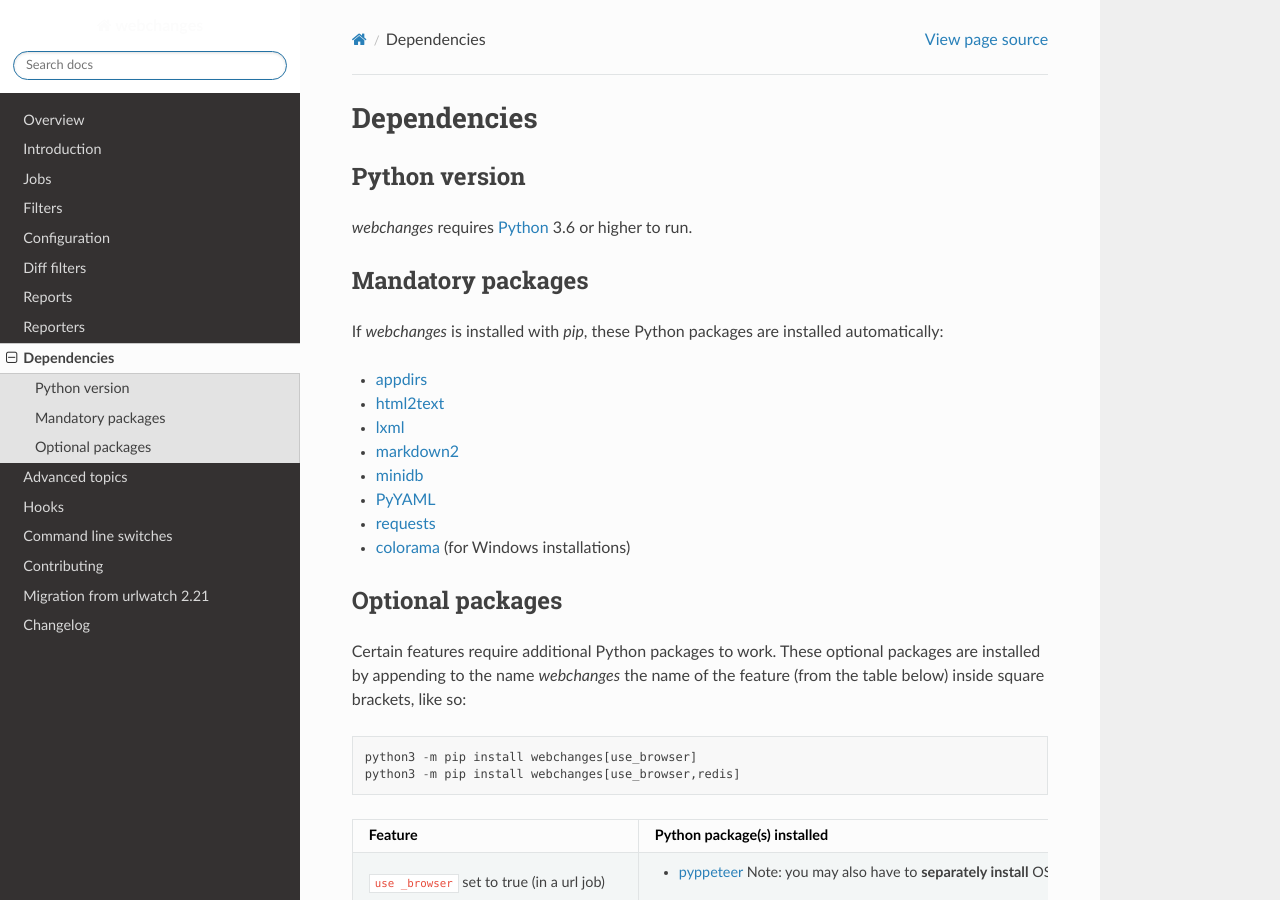
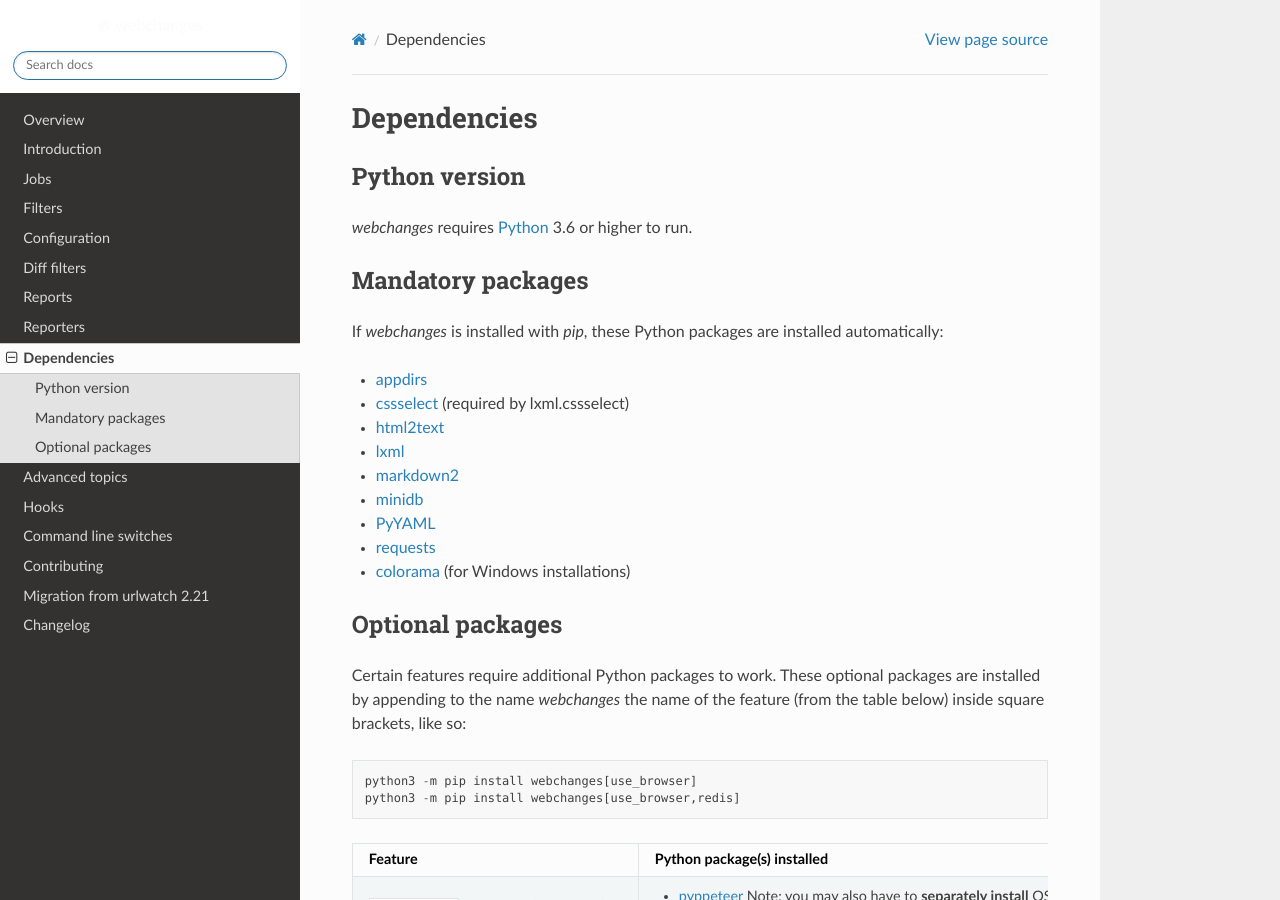
Before and after one commit to mborsetti/webchanges, a Sphinx documentation site: the page built from docs/source/dependencies.rst, in a window 1280 px wide and 900 px high. Built offline with Sphinx 7.4.7 and the Read the Docs theme 2.0.0, drawn with Linux system fonts in a browser that asks for light colours.

Commit message:
Updated failing Travis CI checks and GitHub Actions

```diff
--- a/docs/source/dependencies.rst
+++ b/docs/source/dependencies.rst
@@ -15,6 +15,7 @@
 If `webchanges` is installed with `pip`, these Python packages are installed automatically:
 
 * `appdirs <https://github.com/ActiveState/appdirs>`__
+* `cssselect <https://github.com/scrapy/cssselect>`__ (required by lxml.cssselect)
 * `html2text <https://github.com/Alir3z4/html2text>`__
 * `lxml <https://lxml.de>`__
 * `markdown2 <https://github.com/trentm/python-markdown2>`__
--- a/requirements.txt
+++ b/requirements.txt
@@ -1,4 +1,5 @@
 appdirs
+cssselect
 html2text
 lxml
 markdown2
```
Also changed, not shown: .travis.yml, 1 other file.
